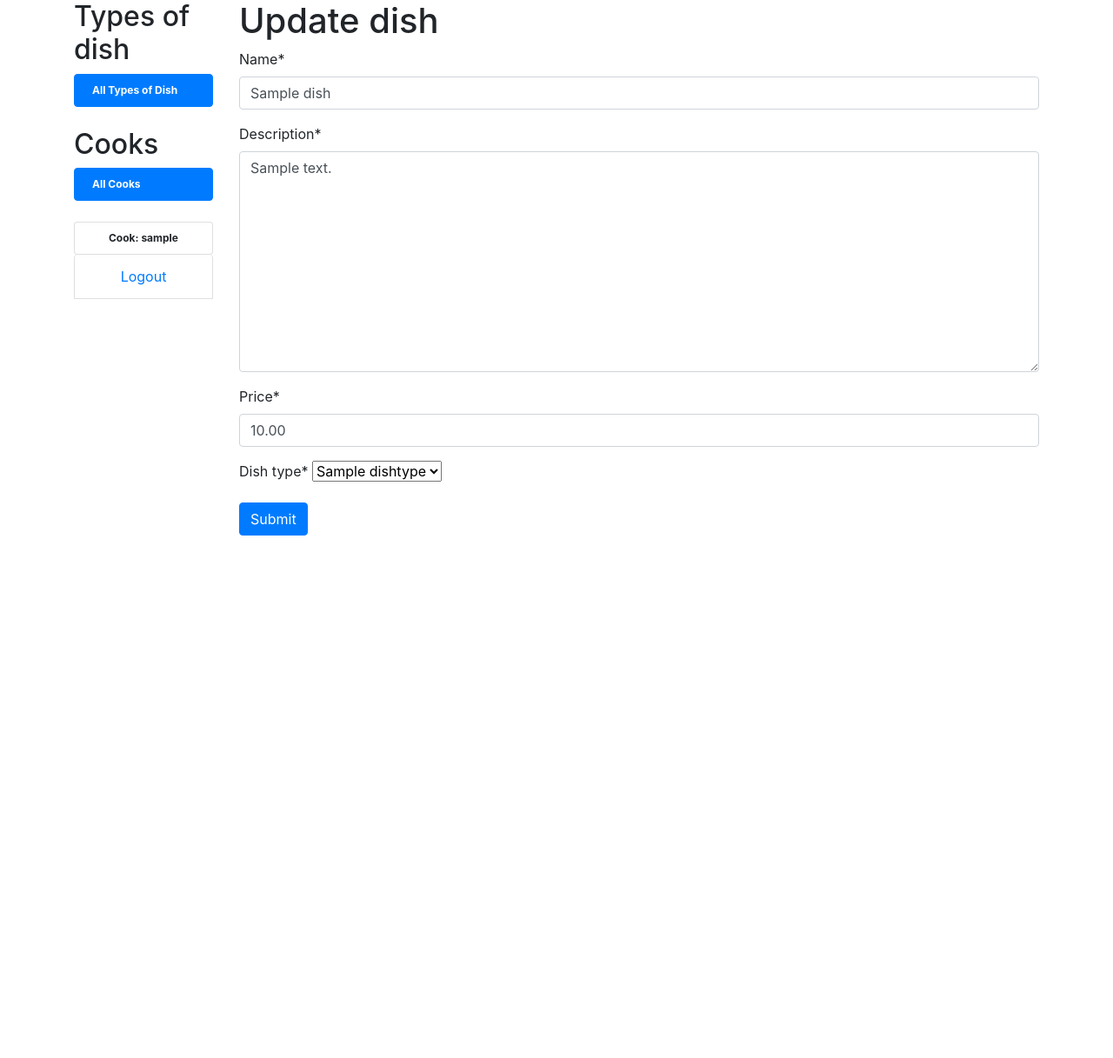
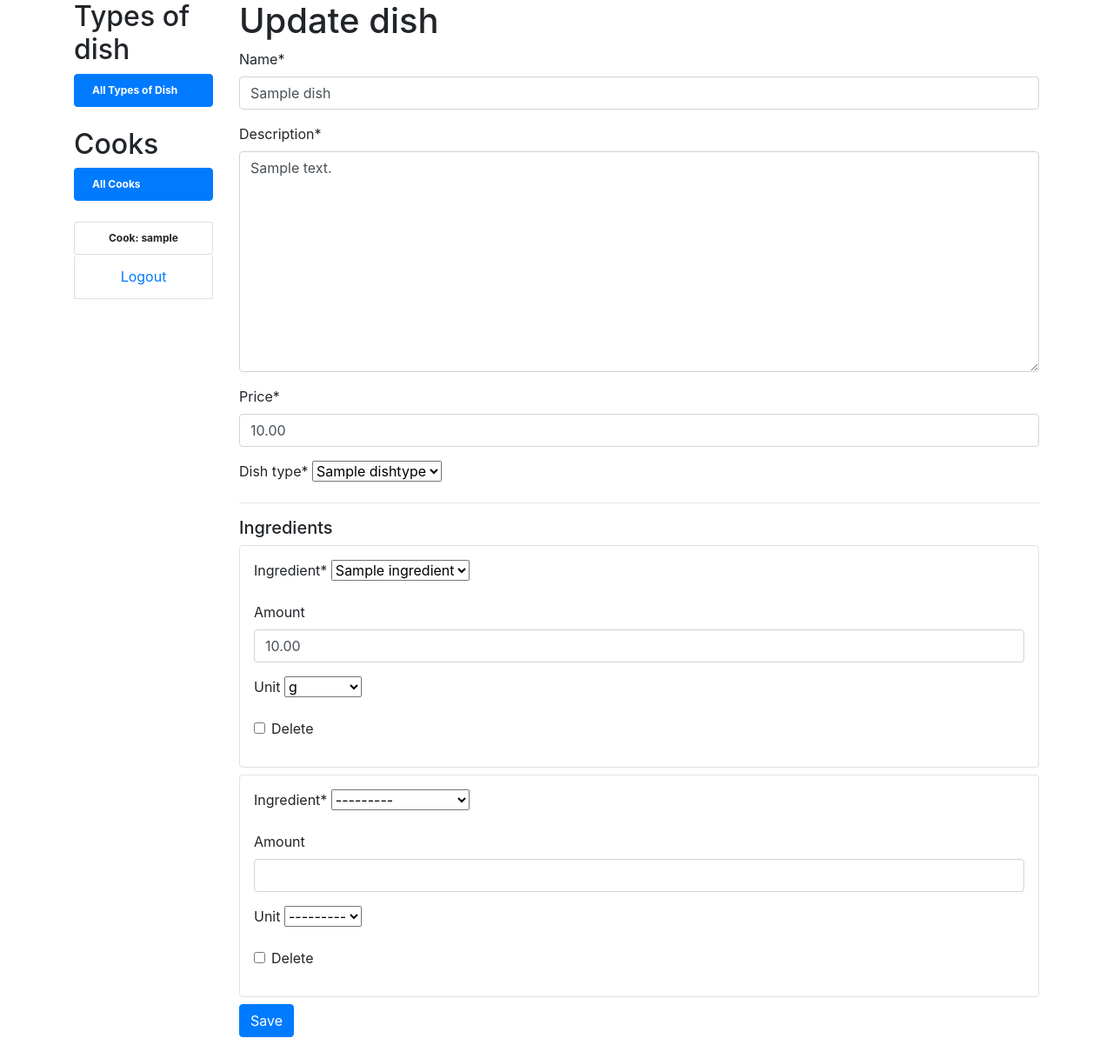
Before and after one commit to Pavlo-Voitov/restaurant-kitchen-service, a Django app: page /dishes/1/update/ in a window 1280 px wide. Shown: the part 24-1241 px from the top of the page at 87% size. Before the commit the page ends 640 px from the top, so only its background shows below. Run offline with Django 5.2, Linux system fonts and the light colour scheme; a user stored in the database is signed in; tables that the repository leaves empty hold one stand-in row (values such as "Sample post"); parts of the project's set-up code (start-up, migrations or seed data) failed here and were passed over; some libraries are stand-ins or nearby versions.

Commit message:
Fix/update DetailView and UdateView, add model DishIngredient and connect with model Ingredient

```diff
--- a/kitchen/admin.py
+++ b/kitchen/admin.py
@@ -1,6 +1,6 @@
 from django.contrib import admin
 from django.contrib.auth.admin import UserAdmin
-from .models import Cook, Dish, DishType
+from .models import Cook, Dish, DishType, Ingredient
 
 
 @admin.register(Cook)
@@ -33,3 +33,5 @@ class DishAdmin(admin.ModelAdmin):
 
 
 admin.site.register(DishType)
+
+admin.site.register(Ingredient)
--- a/kitchen/forms.py
+++ b/kitchen/forms.py
@@ -1,9 +1,18 @@
 from django import forms
 
-from kitchen.models import Dish
+from kitchen.models import Dish, DishIngredient
+from django.forms import inlineformset_factory
 
 
 class DishForm(forms.ModelForm):
     class Meta:
         model = Dish
         fields = ("name", "description", "price", "dish_type")
+
+DishIngredientFormSet = inlineformset_factory(
+    parent_model=Dish,
+    model=DishIngredient,
+    fields=("ingredient", "amount", "unit"),
+    extra=1,
+    can_delete=True,
+)
--- a/kitchen/models.py
+++ b/kitchen/models.py
@@ -28,7 +28,10 @@ class Dish(models.Model):
     price = models.DecimalField(max_digits=5, decimal_places=2)
     dish_type = models.ForeignKey(DishType, on_delete=models.CASCADE, related_name="dishes")
     cooks = models.ManyToManyField(Cook, related_name="dishes")
-    ingredients = models.ManyToManyField("Ingredient", related_name="dishes")
+    ingredients = models.ManyToManyField("Ingredient",
+                                         related_name="dishes",
+                                         blank=True,
+                                         through="DishIngredient",)
 
     def __str__(self):
         return f"{self.name} with price: {self.price}"
@@ -38,7 +41,29 @@ class Dish(models.Model):
 
 
 class Ingredient(models. Model):
-    name = models.CharField(max_length=255)
+    name = models.CharField(max_length=255, unique=True)
 
     def __str__(self):
         return self.name
+
+
+class DishIngredient(models.Model):
+    class Unit(models.TextChoices):
+        G = "g", "g"
+        ML = "ml", "ml"
+        PCS = "pcs", "pcs"
+        TSP = "tsp", "tsp"
+        TBSP = "tbsp", "tbsp"
+
+    dish = models.ForeignKey(Dish, on_delete=models.CASCADE)
+    ingredient = models.ForeignKey(Ingredient, on_delete=models.CASCADE)
+    amount = models.DecimalField(max_digits=8, decimal_places=2, null=True, blank=True)
+    unit = models.CharField(max_length=10, choices=Unit.choices, blank=True)
+
+    class Meta:
+        constraints = [
+            models.UniqueConstraint(fields=["dish", "ingredient"], name="unique_dish_ingredient")
+        ]
+
+    def __str__(self):
+        return f"{self.dish} - {self.ingredient}"
--- a/kitchen/views.py
+++ b/kitchen/views.py
@@ -1,13 +1,12 @@
-from django.contrib.auth.decorators import login_required
 from django.db.models import Count
-from django.shortcuts import redirect
+from django.shortcuts import redirect, render
 from django.urls import reverse_lazy
 from django.views import generic
 from django.contrib.auth.mixins import LoginRequiredMixin, UserPassesTestMixin
 from django.contrib.auth.decorators import login_required
 from django.contrib import messages
 
-from .forms import DishForm
+from .forms import DishForm, DishIngredientFormSet
 from .models import Dish, DishType, Cook
 
 
@@ -78,6 +77,8 @@ class DishCreateView(LoginRequiredMixin, generic.CreateView):
 class DishUpdateView(LoginRequiredMixin, UserPassesTestMixin, generic.UpdateView):
     model = Dish
     form_class = DishForm
+    template_name = "kitchen/dish_form.html"
+    success_url = reverse_lazy("kitchen:dish-list")
 
     def test_func(self):
         dish = self.get_object()
@@ -85,8 +86,30 @@ class DishUpdateView(LoginRequiredMixin, UserPassesTestMixin, generic.UpdateView
 
     def form_valid(self, form):
         response = super().form_valid(form)
-        messages.success(self.request, "Dish updated successfully!")
         return response
+
+    def get(self, request, *args, **kwargs):
+        self.object = self.get_object()
+        form = self.get_form()
+        formset = DishIngredientFormSet(instance=self.object)
+        return render(request, self.template_name, {"form": form,
+                                                    "formset": formset,
+                                                    "object": self.object,})
+
+    def post(self, request, *args, **kwargs):
+        self.object = self.get_object()
+        form = self.get_form()
+        formset = DishIngredientFormSet(request.POST, instance=self.object)
+
+        if form.is_valid() and formset.is_valid():
+            form.save()
+            formset.save()
+            messages.success(request, "Dish updated successfully!")
+            return redirect(self.success_url)
+
+        return render(request, self.template_name, {"form": form,
+                                                    "formset": formset,
+                                                    "object": self.object,})
 
 
 class DishDeleteView(LoginRequiredMixin, UserPassesTestMixin, generic.DeleteView):
--- a/templates/kitchen/dish_form.html
+++ b/templates/kitchen/dish_form.html
@@ -2,10 +2,22 @@
 {% load crispy_forms_tags %}
 
 {% block content %}
-  <h1>{{ object|yesno:"Update,Create" }} dish</h1>
+  <h1>{% if object %}Update dish{% else %}Create dish{% endif %}</h1>
   <form action="" method="post">
     {% csrf_token %}
     {{ form|crispy }}
-    <input type="submit" value="Submit" class="btn btn-primary">
+    <hr>
+    <h5>Ingredients</h5>
+
+    {{ formset.management_form }}
+
+    {% for f in formset %}
+      <div class="border rounded p-3 mb-2">
+        {{ f|crispy }}
+      </div>
+    {% endfor %}
+
+      <input type="submit" value="{% if object %}Save{% else %}Create{% endif %}" class="btn btn-primary">
   </form>
+
 {% endblock %}
```
Also changed, not shown: templates/kitchen/dish_detail.html (+29 -2 lines), kitchen/migrations/0007_alter_ingredient_name.py (added), kitchen/migrations/0008_alter_dish_ingredients.py (added), kitchen/migrations/0009_dishingredient.py (added), kitchen/migrations/0010_copy_ingredients_m2m_to_through.py (added), kitchen/migrations/0011_merge_20260211_2048.py (added), kitchen/migrations/0012_switch_ingredients_to_through.py (added), kitchen/migrations/0013_merge_20260211_2100.py (added).
